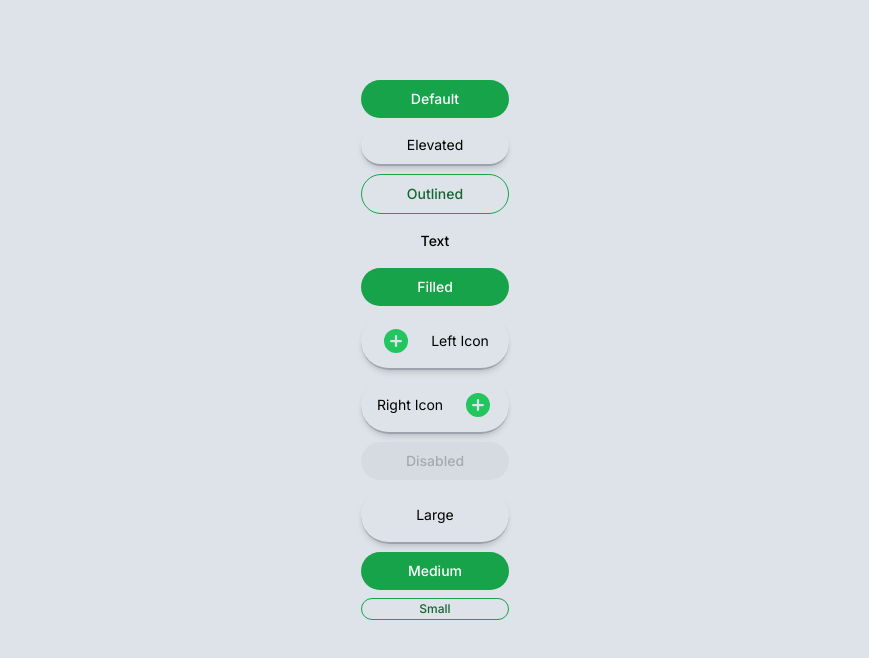
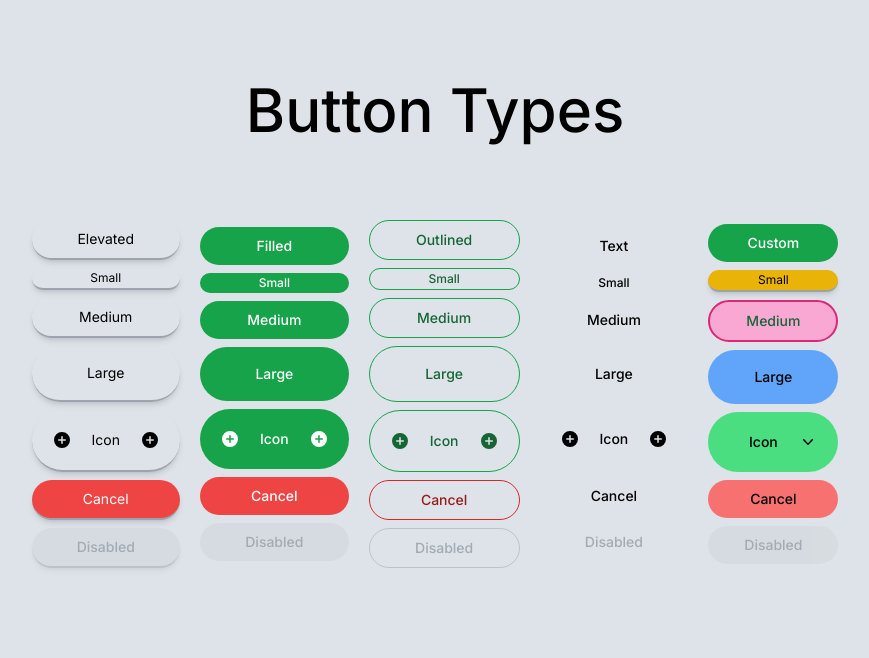
Before and after one commit to Dealsy/react-component-library, a Next.js app: page /ButtonPage in a window 1280 px wide. Shown: the top 658 px of the page, without its empty margins (205-1074 px from the left). Built offline with nearby package versions, Linux system fonts and the light colour scheme.

Commit message:
adds cancel style, and updates button page to show all buttons

```diff
--- a/src/app/ButtonPage/page.tsx
+++ b/src/app/ButtonPage/page.tsx
@@ -1,31 +1,133 @@
 import { Button } from '@/components'
-import { PlusCircleIcon } from '@heroicons/react/20/solid'
+import { PlusCircleIcon, ChevronDownIcon } from '@heroicons/react/20/solid'
+import clsx from 'clsx'
 
 export default function ButtonPage() {
   return (
-    <div className="flex flex-col items-center justify-center gap-5 m-auto mt-20">
+    <>
+      <h1 className="flex justify-center my-20 text-6xl font-medium"> Button Types </h1>
+      <div className="flex flex-row items-center justify-center gap-5 m-auto mb-44">
+        <div className="flex flex-col gap-5">
           <div className="flex flex-col gap-2">
-        <Button title="Default" buttonType="submit" />
             <Button buttonStyle="elevated" title="Elevated" />
-        <Button buttonStyle="outlined" title="Outlined" />
-        <Button buttonStyle="text" title="Text" />
-        <Button buttonStyle="filled" title="Filled" />
+            <Button buttonStyle="elevated" title=" Small" size="small" />
+            <Button buttonStyle="elevated" title=" Medium" size="medium" />
+            <Button buttonStyle="elevated" title=" Large" size="large" />
             <Button
               buttonStyle="elevated"
-          title="    Left Icon"
-          leftIcon={<PlusCircleIcon width={30} height={30} className="text-green-500" />}
+              rightIcon={<PlusCircleIcon height={20} width={20} />}
+              leftIcon={<PlusCircleIcon height={20} width={20} />}
+              title=" Icon"
+              size="large"
+            />
+            <Button buttonStyle="elevatedCancel" title=" Cancel" />
+            <Button buttonStyle="elevatedDisabledStyle" title=" Disabled" />
+          </div>
+        </div>
+        <div className="flex flex-col gap-5">
+          <div className="flex flex-col gap-2">
+            <Button buttonStyle="filled" title="Filled" />
+            <Button buttonStyle="filled" title=" Small" size="small" />
+            <Button buttonStyle="filled" title=" Medium" size="medium" />
+            <Button buttonStyle="filled" title=" Large" size="large" />
+            <Button
+              buttonStyle="filled"
+              rightIcon={<PlusCircleIcon height={20} width={20} />}
+              leftIcon={<PlusCircleIcon height={20} width={20} />}
+              title=" Icon"
+              size="large"
+            />
+            <Button buttonStyle="filledCancel" title=" Cancel" />
+            <Button buttonStyle="filledDisabledStyle" title=" Disabled" />
+          </div>
+        </div>
+        <div className="flex flex-col gap-5">
+          <div className="flex flex-col gap-2">
+            <Button buttonStyle="outlined" title="Outlined" />
+            <Button buttonStyle="outlined" title=" Small" size="small" />
+            <Button buttonStyle="outlined" title=" Medium" size="medium" />
+            <Button buttonStyle="outlined" title=" Large" size="large" />
+            <Button
+              buttonStyle="outlined"
+              rightIcon={<PlusCircleIcon height={20} width={20} />}
+              leftIcon={<PlusCircleIcon height={20} width={20} />}
+              title=" Icon"
+              size="large"
+            />
+            <Button buttonStyle="outlinedCancel" title=" Cancel" />
+            <Button buttonStyle="outlinedDisabledStyle" title=" Disabled" />
+          </div>
+        </div>
+        <div className="flex flex-col gap-5">
+          <div className="flex flex-col gap-2">
+            <Button buttonStyle="text" title="Text" />
+            <Button buttonStyle="text" title=" Small" size="small" />
+            <Button buttonStyle="text" title=" Medium" size="medium" />
+            <Button buttonStyle="text" title=" Large" size="large" />
+            <Button
+              buttonStyle="text"
+              rightIcon={<PlusCircleIcon height={20} width={20} />}
+              leftIcon={<PlusCircleIcon height={20} width={20} />}
+              title=" Icon"
+              size="large"
+            />
+            <Button buttonStyle="text" title=" Cancel" />
+            <Button buttonStyle="textDisabledStyle" title=" Disabled" />
+          </div>
+        </div>
+        <div className="flex flex-col gap-5">
+          <div className="flex flex-col gap-2">
+            <Button
+              buttonStyle="filled"
+              title="Custom"
+              className={clsx(
+                'text-white bg-blue-500 hover:bg-blue-600',
+                'active:bg-blue-700 focus:bg-blue-500 focus:ring-blue-300 focus:ring-offset-blue-100 focus:ring-2 focus:ring-offset-2'
+              )}
             />
             <Button
               buttonStyle="elevated"
-          title="Right Icon"
-          rightIcon={<PlusCircleIcon width={30} height={30} className="text-green-500" />}
+              title=" Small"
+              size="small"
+              className="bg-yellow-500 hover:bg-yellow-600 focus:bg-yellow-700 active:bg-yellow-800 focus:outline-none focus:ring-2 focus:ring-yellow-600"
             />
 
-        <Button title="Disabled" disabled buttonStyle="disabledStyle" />
-        <Button buttonStyle="elevated" title="Large" size="large" />
-        <Button buttonStyle="filled" title="Medium" size="medium" />
-        <Button buttonStyle="outlined" title="Small" size="small" />
+            <Button
+              buttonStyle="outlined"
+              title=" Medium"
+              size="medium"
+              className="bg-pink-300 border-2 border-pink-600 hover:bg-pink-400 focus:bg-pink-500 active:bg-pink-600 focus:outline-none focus:ring-2 focus:ring-pink-600"
+            />
+
+            <Button
+              buttonStyle="text"
+              title=" Large"
+              size="large"
+              className="bg-blue-400 hover:bg-blue-500 focus:bg-blue-600 active:bg-blue-700 focus:outline-none focus:ring-2 focus:ring-blue-500"
+            />
+
+            <Button
+              buttonStyle="text"
+              rightIcon={<ChevronDownIcon height={20} width={20} />}
+              title=" Icon"
+              size="large"
+              className="bg-green-400 hover:bg-green-500 focus:bg-green-600 active:bg-green-700 focus:outline-none focus:ring-2 focus:ring-green-500"
+            />
+
+            <Button
+              buttonStyle="text"
+              title=" Cancel"
+              className="bg-red-400 hover:bg-red-500 focus:bg-red-600 active:bg-red-700 focus:outline-none focus:ring-2 focus:ring-red-500"
+            />
+
+            <Button
+              buttonStyle="textDisabledStyle"
+              title=" Disabled"
+              className="bg-gray-300 cursor-not-allowed"
+            />
           </div>
         </div>
+      </div>
+    </>
   )
 }
--- a/src/components/Button/Button.tsx
+++ b/src/components/Button/Button.tsx
@@ -23,8 +23,17 @@ export const classNamesMap = {
  hover:bg-green-500
  focus:bg-green-500
  active:bg-green-600`,
-
-  disabledStyle: `${common}
+  filledCancel: `${common}
+ ${hoverEffect}
+ ${focusEffect}
+ bg-red-500
+ text-white
+ hover:bg-red-600
+ hover:text-white
+ focus:bg-red-600
+ focus:text-white
+ active:bg-red-500`,
+  filledDisabledStyle: `${common}
  opacity-50
  bg-gray-300
  text-gray-500
@@ -36,6 +45,10 @@ export const classNamesMap = {
  hover:bg-inherit
  active:bg-inherit
  active:scale-100`,
+  textDisabledStyle: `${common}
+ opacity-50
+ text-gray-500
+ cursor-default `,
 
   outlined: `${common}
  ${hoverEffect}
@@ -45,6 +58,21 @@ export const classNamesMap = {
  hover:bg-inherit
  active:bg-[#bbe0a7]
  text-green-800`,
+  outlinedCancel: `${common}
+ ${hoverEffect}
+ ${focusEffect}
+ border
+ border-red-600
+ hover:bg-inherit
+ active:bg-red-300
+ text-red-800`,
+  outlinedDisabledStyle: `${common}
+ opacity-50
+ border
+ border-gray-400
+ text-gray-500
+ cursor-default
+ `,
 
   elevated: `${common}
  ${hoverEffect}
@@ -58,6 +86,31 @@ export const classNamesMap = {
  focus:bg-green-600
  focus:text-white
  active:bg-[#8fd48c]`,
+  elevatedCancel: `${common}
+ ${hoverEffect}
+ ${focusEffect}
+ shadow-md
+ shadow-inner
+ border-b-2 border-gray-400
+ bg-red-500
+ text-sm
+ text-white
+ font-normal
+ hover:bg-red-600
+ hover:text-white
+ focus:bg-red-600
+ focus:text-white
+ active:bg-red-500`,
+  elevatedDisabledStyle: `${common}
+ opacity-50
+ bg-gray-300
+ text-gray-500
+ shadow-md
+ shadow-inner
+ border-b-2
+ border-gray-400
+ cursor-default
+ `,
 }
 
 export const sizes = {
@@ -107,10 +160,10 @@ export function Button({
       aria-disabled={disabled}
       aria-label={title}
     >
-      <div className="flex items-center justify-center gap-5">
-        {leftIcon ? leftIcon : null}
+      <div className="flex items-center justify-between gap-5">
+        {leftIcon || <div className="flex-shrink-0"></div>}
         {title}
-        {rightIcon ? rightIcon : null}
+        {rightIcon || <div className="flex-shrink-0"></div>}
       </div>
     </button>
   )
```
Lines whose indentation alone changed are shown as unchanged.
